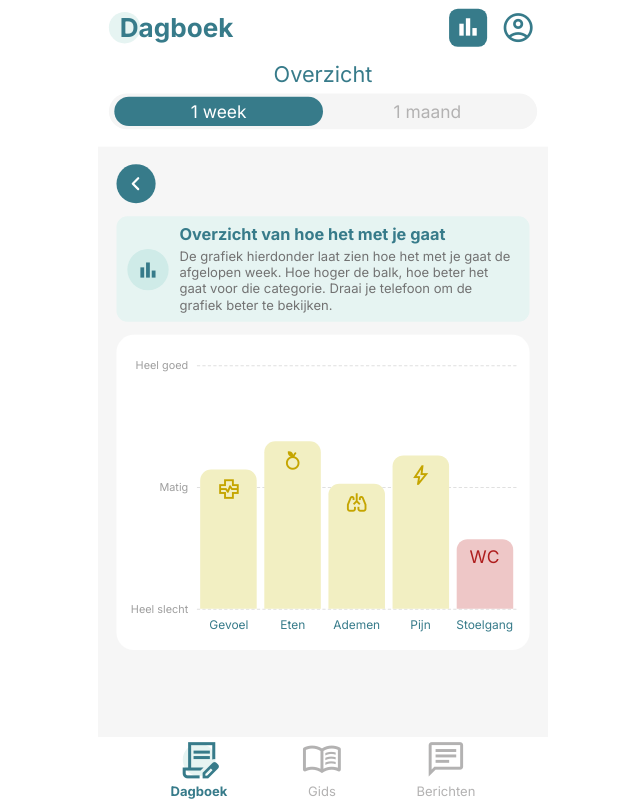
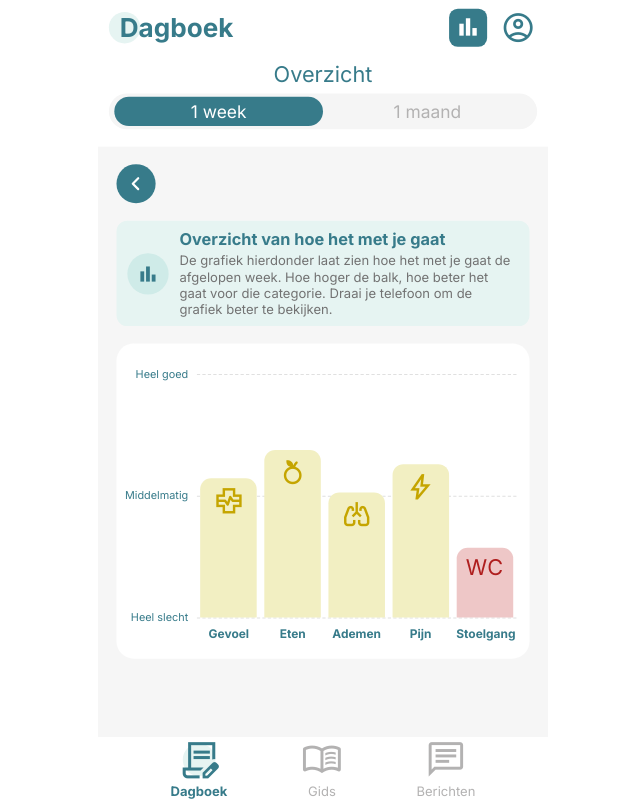
Before and after one commit to plieverse/herstelgids, a React (Vite) app in the folder client/: page /dagboek/overzicht in a window 1280 px wide. Shown: the whole page, without its empty margins (317-957 px from the left). Built offline with nearby package versions, Linux system fonts and the light colour scheme; no server answers.

Commit message:
Polish progress chart: bigger icons, bold labels, turquoise y-axis, more spacing
Co-Authored-By: Claude Sonnet 4.6 <noreply@anthropic.com>

```diff
--- a/client/src/components/diary/VoortgangsGrafiek.jsx
+++ b/client/src/components/diary/VoortgangsGrafiek.jsx
@@ -32,9 +32,9 @@ const CAT_DEFS = [
 ];
 
 const Y_LINES = [
-  { pos: 0,   label: 'Heel goed'   },
-  { pos: 0.5, label: 'Matig'       },
-  { pos: 1,   label: 'Heel slecht' },
+  { pos: 0,   label: 'Heel goed'    },
+  { pos: 0.5, label: 'Middelmatig'  },
+  { pos: 1,   label: 'Heel slecht'  },
 ];
 
 export default function VoortgangsGrafiek({ days = 7, maxBarHeight = 224 }) {
@@ -86,7 +86,7 @@ export default function VoortgangsGrafiek({ days = 7, maxBarHeight = 224 }) {
               top: TOP_PAD + pos * maxBarHeight,
               transform: 'translateY(-50%)',
               fontSize: 10, lineHeight: '13px',
-              color: '#9E9E9E', textAlign: 'right', whiteSpace: 'nowrap',
+              color: '#377B8A', textAlign: 'right', whiteSpace: 'nowrap',
             }}>
               {label}
             </div>
@@ -132,11 +132,11 @@ export default function VoortgangsGrafiek({ days = 7, maxBarHeight = 224 }) {
                       display: 'flex', alignItems: 'center', justifyContent: 'center',
                     }}>
                       {cat.isText ? (
-                        <span style={{ fontSize: 16, fontWeight: 400, color: iconColor, fontFamily: 'Inter', userSelect: 'none', lineHeight: '18px' }}>
+                        <span style={{ fontSize: 20, fontWeight: 400, color: iconColor, fontFamily: 'Inter', userSelect: 'none', lineHeight: '22px' }}>
                           {cat.icon}
                         </span>
                       ) : (
-                        <span className="material-symbols-outlined" style={{ fontSize: 22, color: iconColor, userSelect: 'none' }}>
+                        <span className="material-symbols-outlined" style={{ fontSize: 28, color: iconColor, userSelect: 'none' }}>
                           {cat.icon}
                         </span>
                       )}
@@ -152,7 +152,7 @@ export default function VoortgangsGrafiek({ days = 7, maxBarHeight = 224 }) {
       {/* X-axis labels */}
       <div style={{ display: 'flex', justifyContent: 'space-around', marginLeft: Y_W, marginTop: 8 }}>
         {cats.map((cat) => (
-          <div key={cat.label} style={{ width: BAR_W, textAlign: 'center', fontSize: 11, lineHeight: '14px', color: '#377B8A' }}>
+          <div key={cat.label} style={{ width: BAR_W, textAlign: 'center', fontSize: 11, lineHeight: '14px', color: '#377B8A', fontWeight: 700 }}>
             {cat.label}
           </div>
         ))}
--- a/client/src/pages/diary/DiaryOverzichtPage.jsx
+++ b/client/src/pages/diary/DiaryOverzichtPage.jsx
@@ -137,10 +137,10 @@ export default function DiaryOverzichtPage() {
         position: 'absolute', top: '135px', bottom: '58px',
         left: 0, right: 0, overflowY: 'auto', overscrollBehavior: 'none',
       }}>
-        <div style={{ padding: '16px 17px 28px' }}>
+        <div style={{ padding: '16px 17px 28px', display: 'flex', flexDirection: 'column', gap: '16px' }}>
 
           {/* Back button */}
-          <div style={{ marginBottom: '12px' }}>
+          <div>
             <button
               onClick={() => navigate(-1)}
               aria-label="Terug"
@@ -162,7 +162,6 @@ export default function DiaryOverzichtPage() {
             background: '#E6F4F2', borderRadius: '10px',
             display: 'flex', flexDirection: 'row', alignItems: 'center',
             padding: '8px 10px', gap: '10px', boxSizing: 'border-box',
-            marginBottom: '12px',
           }}>
             <div style={{ position: 'relative', width: '38px', height: '38px', flexShrink: 0 }}>
               <div style={{ position: 'absolute', width: '38px', height: '38px', borderRadius: '50%', background: '#CFEBE8' }} />
```
